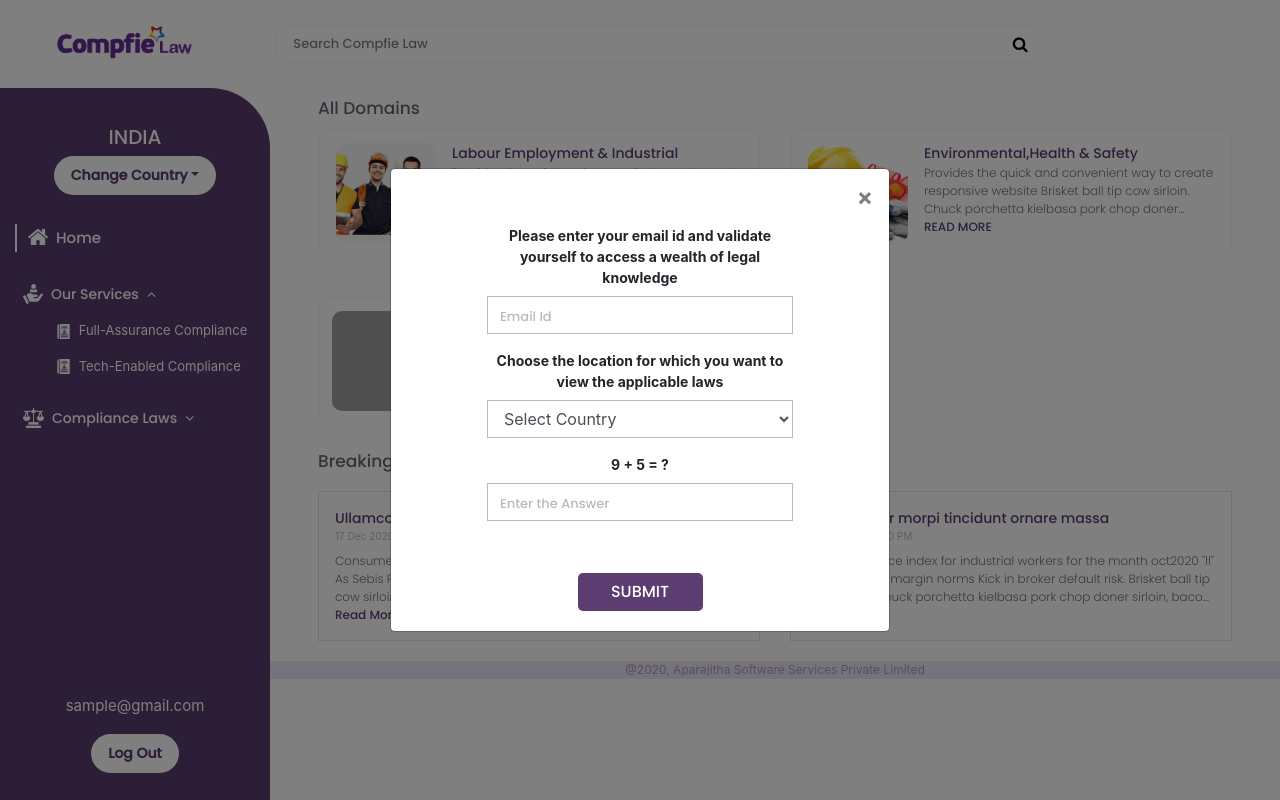
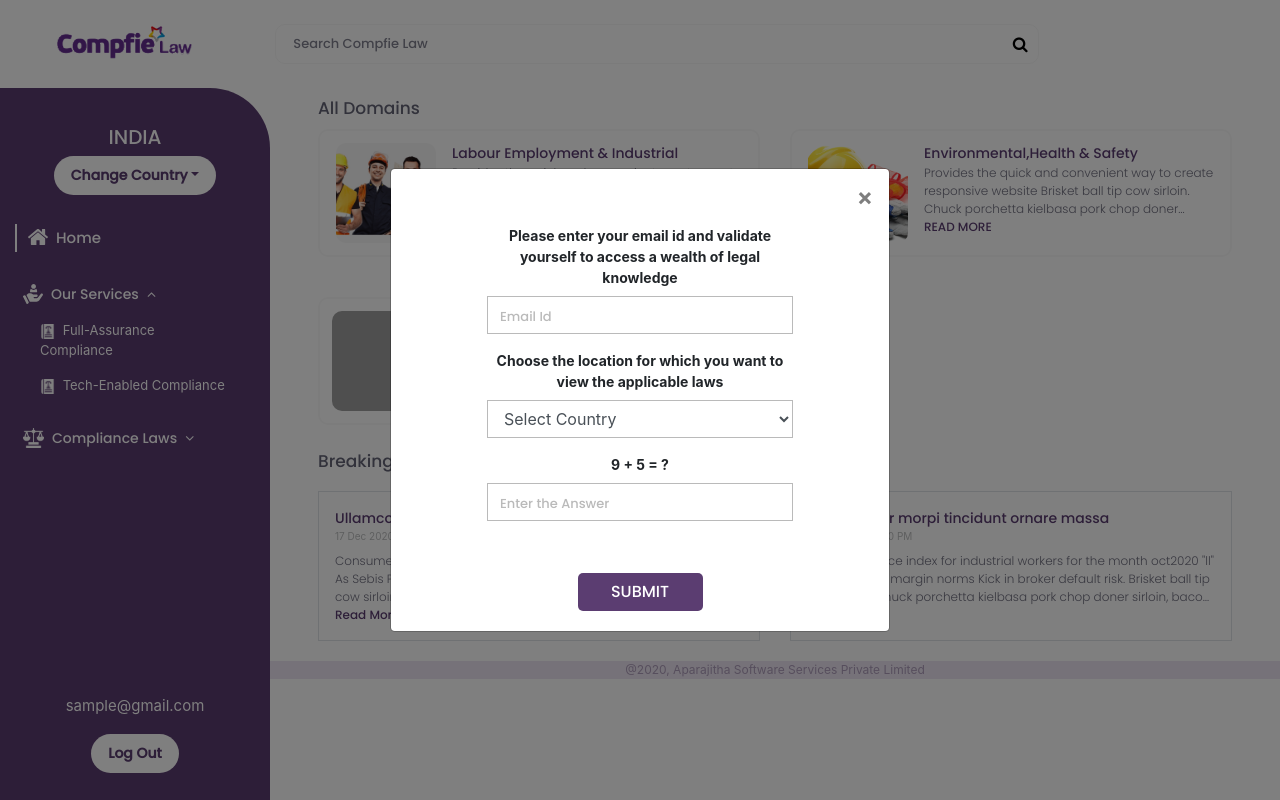
Before and after one commit to Rganeshmoorthy/compfie, a PHP site: page /index.php in a window 1280 px wide, after a click on "Our Services". Run offline with PHP 8.4, Linux system fonts and the light colour scheme; some libraries are stand-ins or nearby versions; grey boxes are pictures that could not be loaded.

Commit message:
sidenav_menu

```diff
--- a/sidenav.php
+++ b/sidenav.php
@@ -132,7 +132,7 @@
                                         data-parent="#accordion1" href="#firstLink">Our Services <i
                                             class="fa fa-fw fa-angle-down"></i> </a>
 
-                                    <ul id="firstLink" class="collapse list">
+                                    <ul id="firstLink" class="collapse list px-3 px-md-4">
 
                                         <li class="mt-3"> <img src="package/law-book.png" height="15px" /> <a
                                                 href="https://www.aparajitha.com/"
@@ -161,7 +161,7 @@
                                         Laws <i class="fa fa-fw fa-angle-down"></i>
                                     </a>
 
-                                    <ul id="complaint_law" class="collapse list">
+                                    <ul id="complaint_law" class="collapse list px-3 px-md-4">
                                         <div id="accordion1" class="menu_toggle">
                                             <li class="mt-3 panel"> <img src="package/law-book.png" height="15px" /> <a
                                                     data-toggle="collapse"
```
